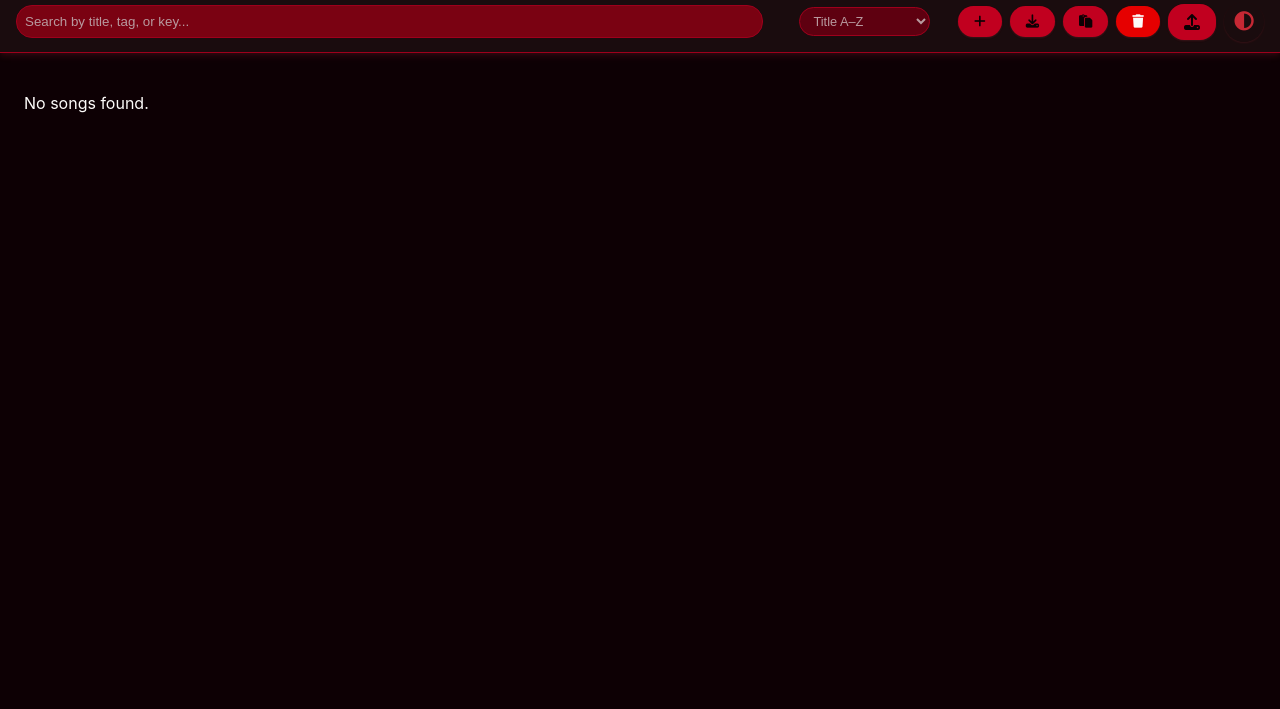
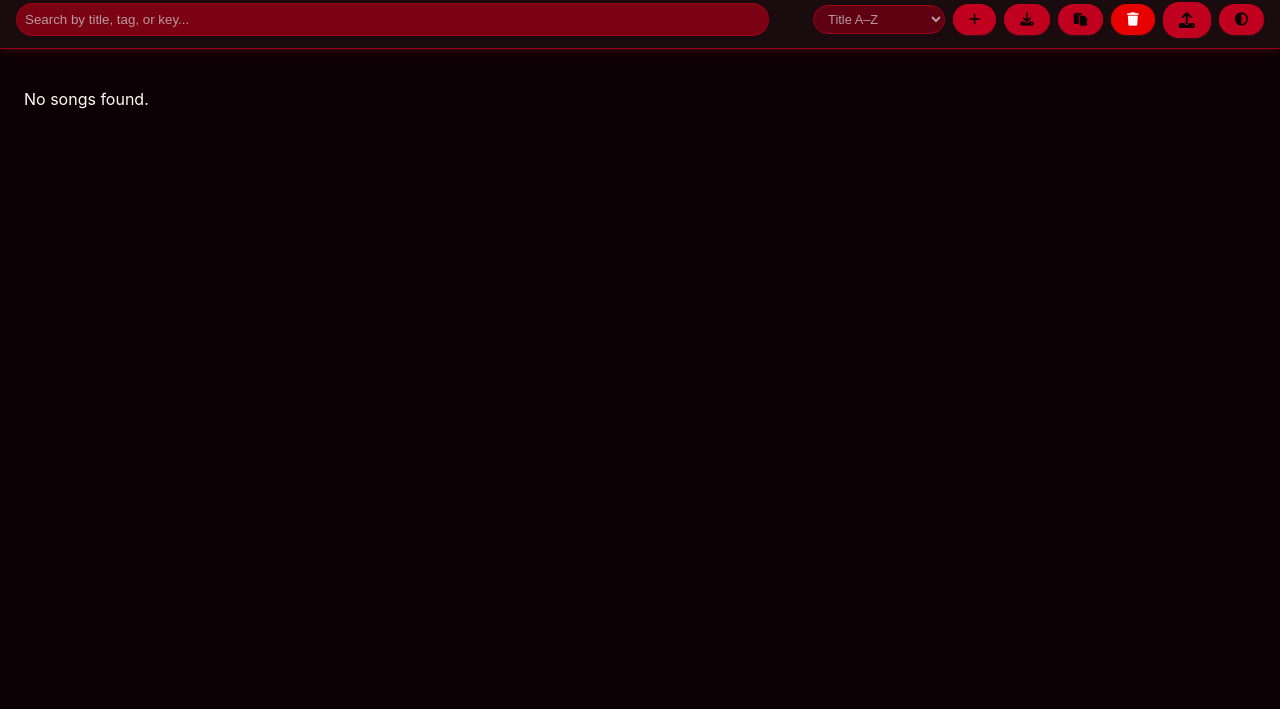
Before and after one commit to dustinbroussard/LyricSmith, a website: page index.html in a window 1280 px wide. Shown: the part 91-800 px from the top of the page. Drawn offline with nearby package versions, Linux system fonts and the light colour scheme; a web font is replaced by a local one.

Commit message:
Move sort select into toolbar button group and unify button styles

```diff
--- a/script.js
+++ b/script.js
@@ -425,19 +425,19 @@ document.addEventListener('DOMContentLoaded', () => {
       const toolbar = document.getElementById('tab-toolbar');
       toolbar.innerHTML = `
         <input type="text" id="song-search-input" class="search-input" placeholder="Search by title, tag, or key...">
-        <select id="song-sort-select" class="sort-select">
-          <option value="titleAsc">Title A–Z</option>
-          <option value="titleDesc">Title Z–A</option>
-          <option value="recent">Recently Edited</option>
-        </select>
         <div class="toolbar-buttons-group">
+          <select id="song-sort-select" class="sort-select">
+            <option value="titleAsc">Title A–Z</option>
+            <option value="titleDesc">Title Z–A</option>
+            <option value="recent">Recently Edited</option>
+          </select>
           <button id="add-song-btn" class="btn" title="Add Song"><i class="fas fa-plus"></i></button>
           <button id="export-library-btn" class="btn" title="Export Library"><i class="fas fa-download"></i></button>
           <button id="import-clipboard-btn" class="btn" title="Paste Song"><i class="fas fa-paste"></i></button>
           <button id="delete-all-songs-btn" class="btn danger" title="Delete All Songs"><i class="fas fa-trash"></i></button>
           <label for="song-upload-input" class="btn" title="Upload Files"><i class="fas fa-upload"></i></label>
-          <button id="install-btn" class="btn icon-btn install-btn" title="Install app" aria-label="Install app"><i class="fas fa-download"></i></button>
-          <button id="theme-toggle-btn" class="btn icon-btn theme-toggle-btn" title="Toggle Light/Dark" aria-label="Toggle light or dark theme"><i class="fas fa-adjust"></i></button>
+          <button id="install-btn" class="btn install-btn" title="Install app" aria-label="Install app"><i class="fas fa-download"></i></button>
+          <button id="theme-toggle-btn" class="btn theme-toggle-btn" title="Toggle Light/Dark" aria-label="Toggle light or dark theme"><i class="fas fa-adjust"></i></button>
         </div>
         <input type="file" id="song-upload-input" multiple accept=".txt,.docx,.json" class="hidden-file">
       `;
--- a/style.css
+++ b/style.css
@@ -224,7 +224,7 @@ mark {
     background: var(--bg-tertiary);
     border: 1px solid var(--border);
     color: var(--text-secondary);
-    margin-left: 0.5rem;
+    margin-left: 0;
 }
 
 .page-content, .tab {
@@ -742,7 +742,8 @@ mark {
     }
 
     .toolbar-buttons-group > .btn,
-    .toolbar-buttons-group > label.btn {
+    .toolbar-buttons-group > label.btn,
+    .toolbar-buttons-group > .sort-select {
         flex: 1 1 0;
         text-align: center;
     }
@@ -1044,30 +1045,7 @@ html, body {
   padding: 0;
 }
 
-.theme-toggle-btn {
-  background: none;
-  border: none;
-  color: var(--accent-secondary, #888);
-  font-size: 1.45rem;
-  cursor: pointer;
-  opacity: 0.82;
-  z-index: 100;
-  transition: color 0.22s, opacity 0.14s;
-}
-.theme-toggle-btn:hover, .theme-toggle-btn:focus {
-  color: var(--accent-primary, #fff);
-  opacity: 1;
-}
-
-.theme-toggle-btn {
-  background: none;
-  border: none;
-  font-size: 1.45rem;
-  cursor: pointer;
-  padding: 0.2em;
-  border-radius: 50%;
-  transition: background 0.22s, color 0.14s, opacity 0.14s;
-}
+
 
 
 .icon-btn {
@@ -1219,7 +1197,7 @@ html, body {
     border: 1px solid var(--border);
     color: var(--text-secondary);
     max-width: 9rem !important;
-    margin-left: 0.5rem;
+    margin-left: 0;
   }
   .search-input {
     font-size: 0.8rem !important;
@@ -1573,8 +1551,8 @@ html, body {
   width: auto;
 }
 
-/* Theme toggle: inline-right by default */
-.theme-toggle-btn {
+/* Theme toggle: inline-right in header */
+.header-top .theme-toggle-btn {
   margin-left: auto;
 }
 
```
